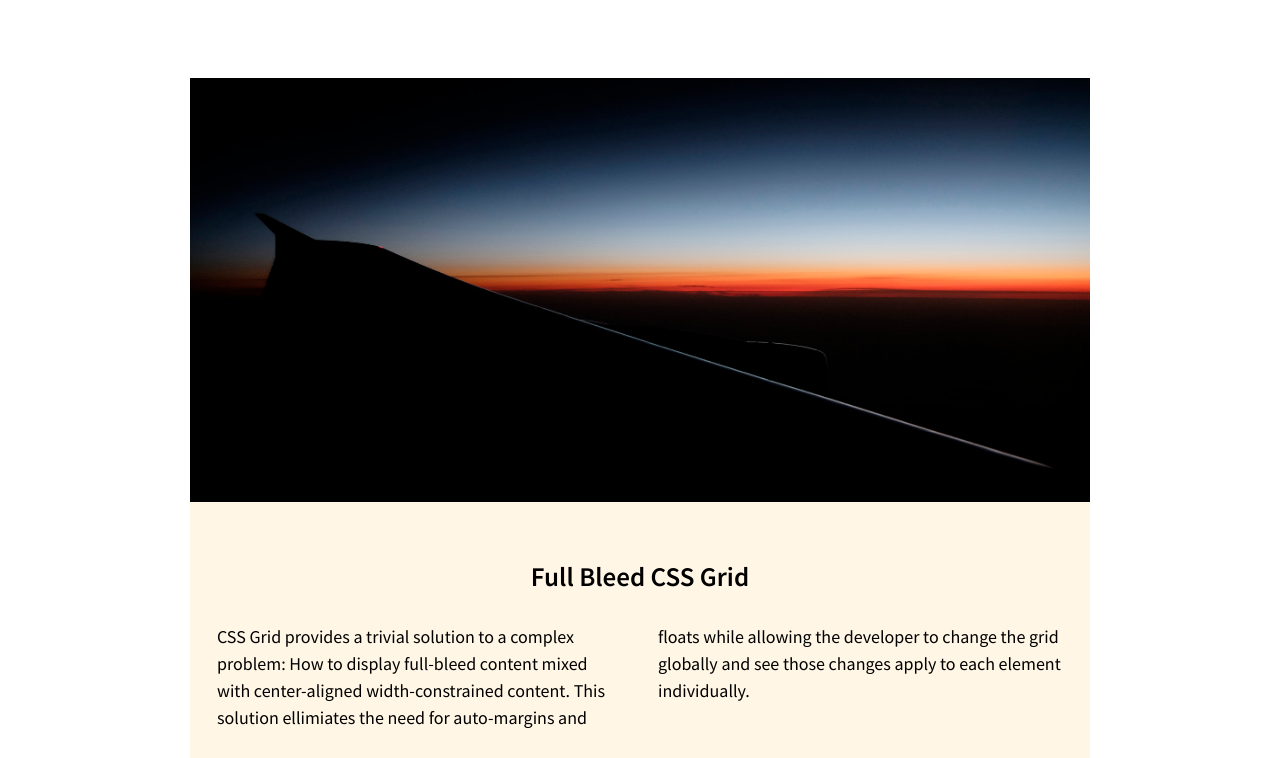
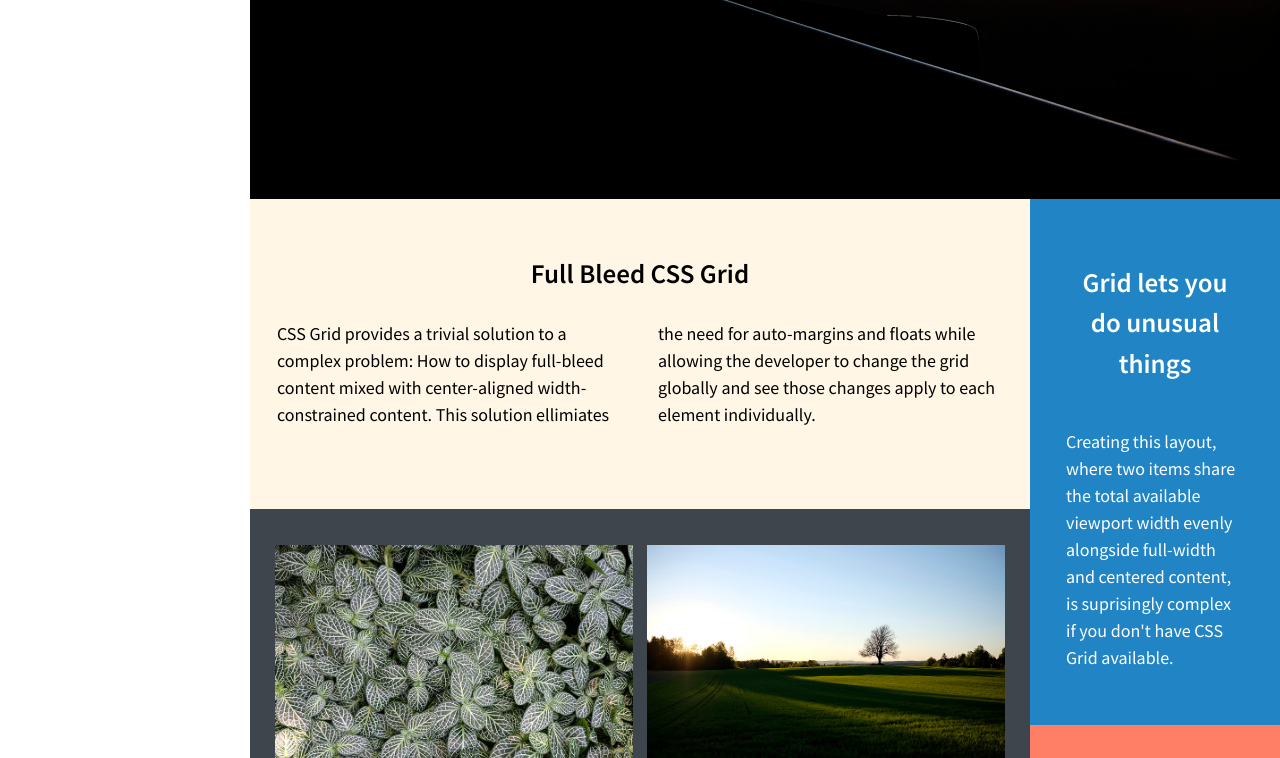
Before and after one commit to anshnagrath/grid-layout, a plain HTML site: page 03_04/index.html in a window 1280 px wide. Shown: the part 287-1045 px from the top of the page. Drawn offline with Linux system fonts and the light colour scheme.

Commit message:
grid View

```diff
--- a/01_02/style-grid.css
+++ b/01_02/style-grid.css
@@ -23,7 +23,7 @@
 
 }
 .main-content{
-    grid-coloumn:1/2;
+    grid-column:1/2;
     grid-row:2/4;
 }
 .footer-content{
--- a/01_03/style-grid.css
+++ b/01_03/style-grid.css
@@ -1,3 +1,53 @@
 .site {
 	display: grid;
+	grid-template-columns:1fr 1fr;
+	grid-template-rows:auto 1fr 3fr;
+	grid-template-areas:"title title"
+						"main masthead"
+						"main sidebar"
+						"footer footer";
+	grid-gap:0em;
+	grid-row-gap:0em;
+	}
+
+.masthead{
+	grid-area: masthead
 }
+.main-content{
+	grid-area:main;
+}
+.page-title{
+	grid-area: title
+}
+.sidebar{
+	grid-area: sidebar
+}
+.footer-content{
+	grid-area: footer
+}
+
+@media screen and (min-width: 600px){
+ .site{
+	grid-template-columns:2fr 1fr 1fr;
+	grid-template-areas:"title title title"
+						"main masthead masthead"
+						"main . sidebar"
+						"footer footer footer"
+	}
+
+.masthead{
+	grid-area: masthead
+}
+.main-content{
+	grid-area:main;
+}
+.page-title{
+	grid-area: title
+}
+.sidebar{
+	grid-area: sidebar
+}
+.footer-content{
+	grid-area: footer
+}
+}
--- a/03_04/style-main.css
+++ b/03_04/style-main.css
@@ -303,5 +303,67 @@ CSS Grid layout for modern browsers:
 --------------------------------------------------------------*/
 
 @supports (grid-area: auto) {
+    @media screen and (min-width:900px) {
+		.site{
+			max-width: none;
+			display: grid;
+			grid-template-columns:250px auto;
+		}
 
+		.colophon{
+			grid-column: 1/3;
+		}
+		.sidebar{
+			grid-column: 2/3;
+			grid-row:3/4;
+		}
+		.main-area{
+			grid-column: 2/3;
+			grid-row:2/3;
+		}
 }
+@media screen and (min-width:900px) {
+	.site{
+		max-width: none;
+		display: grid;
+		grid-template-columns:250px auto;
+	}
+
+	.colophon{
+		grid-column: 1/3;
+	}
+	.sidebar{
+		grid-column: 2/3;
+		grid-row:3/4;
+	}
+	.main-area{
+		grid-column: 2/3;
+		grid-row:2/3;
+	}
+}
+@media screen and (min-width:1200px) {
+	.site{
+
+		grid-template-columns:250px auto 250px;
+	}
+
+	.colophon{
+		grid-column: 1/4;
+	}
+	.sidebar{
+		grid-column: 3/4;
+		grid-row:2/3;
+	}
+	.main-area{
+		grid-column: 2/3;
+		grid-row:2/3;
+	}
+	.masthead{
+		grid-row: 1/3;
+	}
+	.feature{
+		grid-column: 2/4
+
+	}
+}
+}
```
Also changed, not shown: 03_04/grid.css (added, +12 -0 lines), 03_04/index.html (+1 -0 lines).
